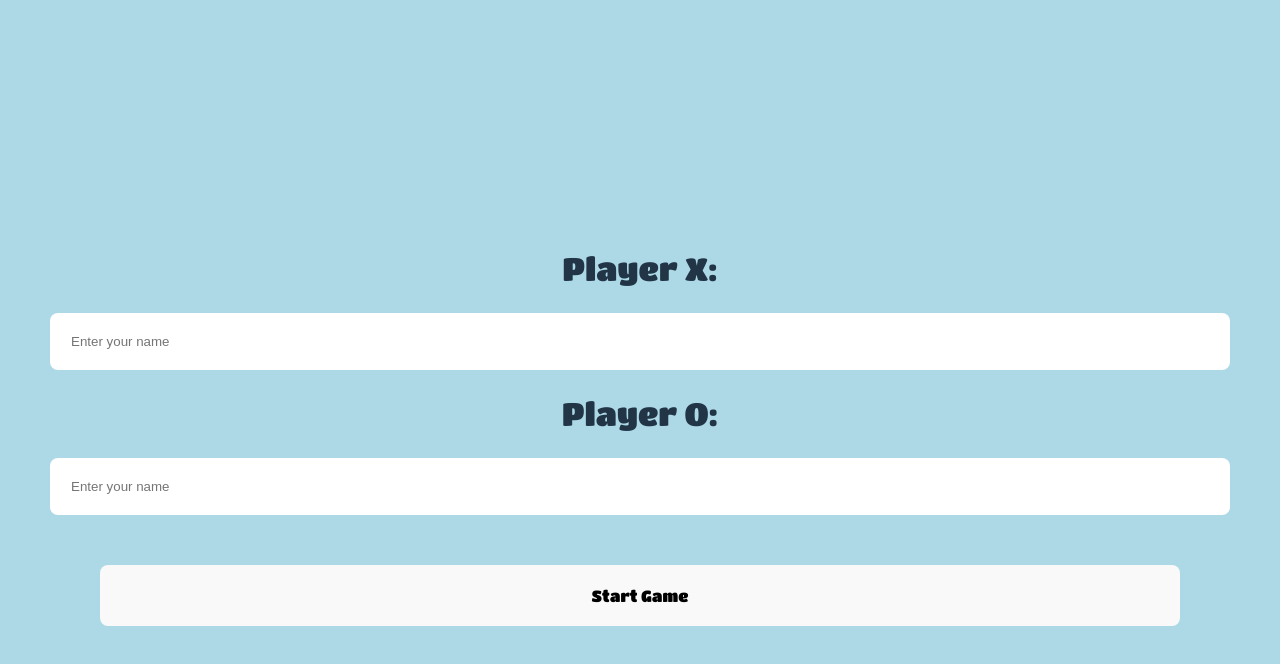
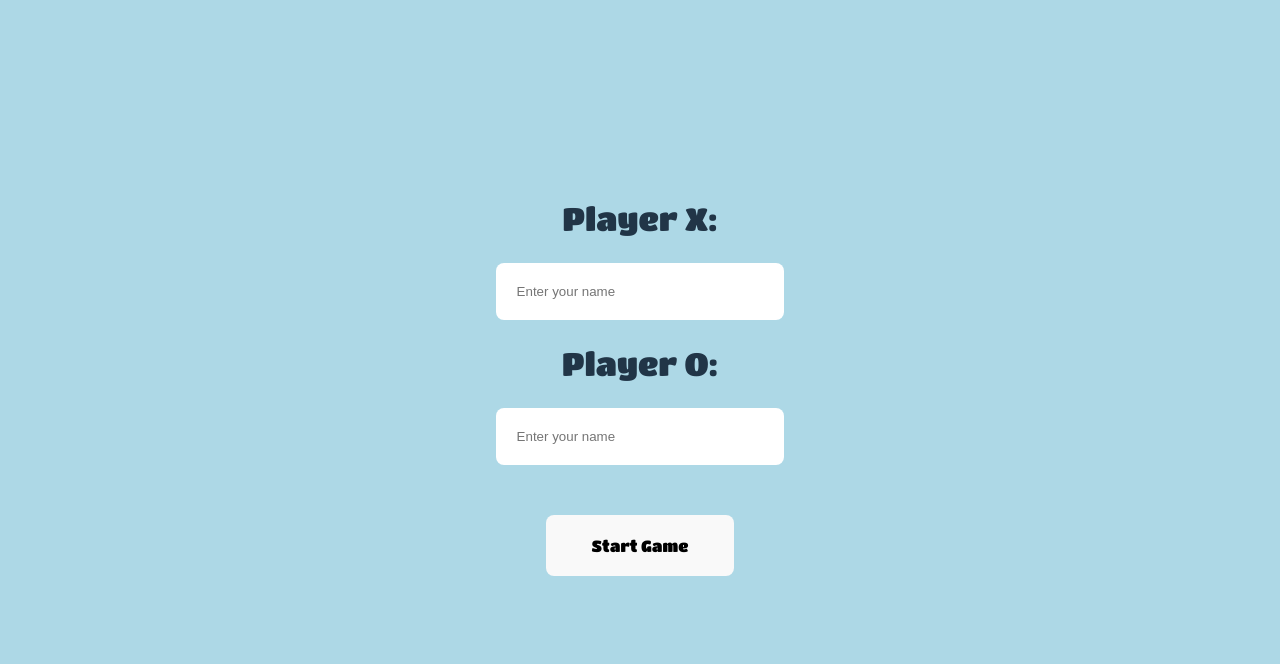
Before and after one commit to tittieth/tic-tac-toe-vue, a Vue app: page / in a window 1280 px wide. Both pictures are taken after a click on the button "PLAY". Shown: the top 664 px of the page. Built offline with nearby package versions, Linux system fonts and the light colour scheme.

Commit message:
add styling for desktop

```diff
--- a/src/components/GetPlayers.vue
+++ b/src/components/GetPlayers.vue
@@ -62,6 +62,10 @@ span {
   display: block;
   margin-top: 100px;
   font-size: 1.5rem;
+  @media screen and (min-width: 576px) {
+    margin-top: 150px;
+    margin-bottom: -150px;
+  }
 }
 
 h3 {
@@ -76,6 +80,10 @@ form {
   justify-content: center;
   align-content: center;
   margin: 50px;
+  @media screen and (min-width: 576px) {
+    min-width: 20%;
+    margin: auto;
+  }
 }
 
 input {
```
